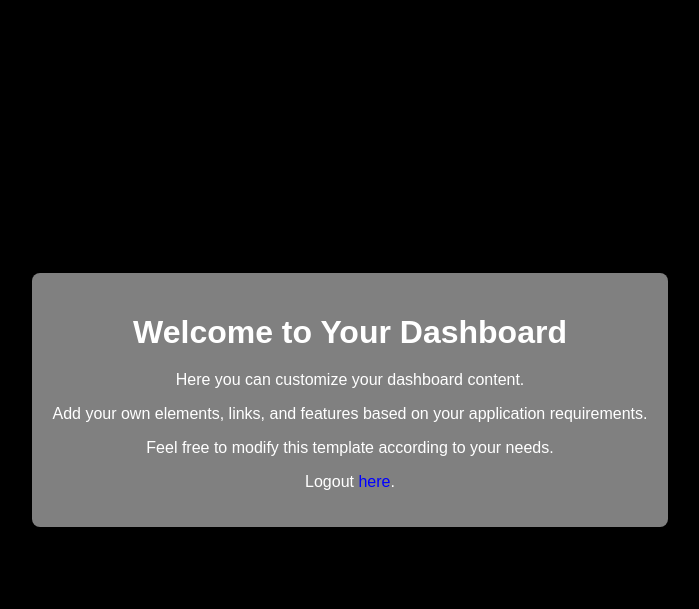
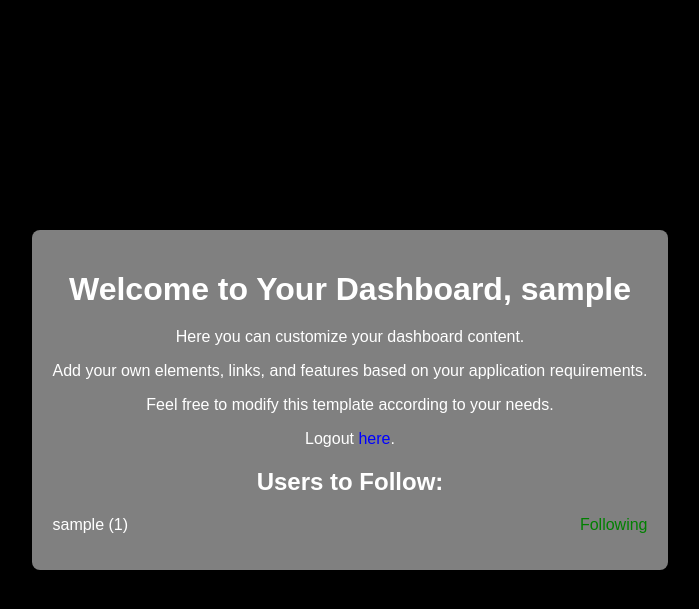
Before and after one commit to agarimel/DMBS-final-project, a Flask app: a page that uses templates/dashboard.html in a window 1280 px wide. Shown: the top 609 px of the page, without its empty margins (290-989 px from the left). Run offline with Flask 3, Linux system fonts and the light colour scheme; a database or web service that is not in the repository returns one stand-in record (values such as "Sample title"); some libraries are stand-ins or nearby versions.

Commit message:
updated follow functionality

```diff
--- a/app.py
+++ b/app.py
@@ -19,6 +19,35 @@ conn = psycopg2.connect(
     user=DB_USER,
     password=DB_PASSWORD
 )
+
+
+def check_follow_status(follower_username, follower_email_id, followed_username, followed_email_id):
+    # Check if there is a record in the 'follow' table indicating that
+    # the follower is following the user with the given username and email
+    with conn.cursor() as cursor:
+        cursor.execute("""
+            SELECT * FROM follow
+            WHERE follower_username = %s AND follower_email_id = %s
+                AND followed_username = %s AND followed_email_id = %s
+        """, (follower_username, follower_email_id, followed_username, followed_email_id))
+        return cursor.fetchone() is not None
+
+def update_follow_status(follower_username, follower_email_id, followed_username, followed_email_id):
+    # Check if the follow relationship already exists
+    if not check_follow_status(follower_username, follower_email_id, followed_username, followed_email_id):
+        # If not, insert a new record into the 'follow' table
+        with conn.cursor() as cursor:
+            try:
+                cursor.execute("""
+                    INSERT INTO follow (follower_username, follower_Email_ID, followed_username, followed_Email_ID)
+                    VALUES (%s, %s, %s, %s)
+                """, (follower_username, follower_email_id, followed_username, followed_email_id))
+                conn.commit()
+            except Exception as e:
+                print(f"Error inserting into follow table: {e}")
+                conn.rollback()
+
+
 
 @app.route('/')
 def registration_page():
@@ -103,12 +132,24 @@ def login_page():
 
 @app.route('/dashboard/<username>')
 def dashboard_page(username):
-    return render_template('dashboard.html', username=username)
+    # Fetch users and their follow status from the database
+    with conn.cursor() as cursor:
+        cursor.execute("SELECT username, Email_ID FROM \"User\"")
+        users = cursor.fetchall()
+
+    # Example: Fetch the follow status for a particular user (replace with your logic)
+    follow_status = {}
+    for user in users:
+        follow_status[user] = check_follow_status(user[0], user[1], "current_user_username", "current_user_email")
+
+    return render_template('dashboard.html', username=username, users=users, follow_status=follow_status)
 
 @app.route('/user/<username>/dashboard')
 def user_dashboard(username):
     # Render the user dashboard template
     return render_template('dashboard.html', username=username)
+
+
 
 @app.route('/success')
 def success_page():
@@ -119,5 +160,37 @@ def logout():
     # Add any logout logic here if needed
     return redirect(url_for('login_page'))
 
+
+@app.route('/follow', methods=['POST'])
+def follow():
+    try:
+        # Get the form data
+        follower_username = request.form['follower_username']
+        followed_username = request.form['followed_username']
+
+        # Retrieve email from the User table based on the username
+        with conn.cursor() as cursor:
+            cursor.execute("""
+                SELECT Email_ID FROM "User"
+                WHERE username = %s
+            """, (follower_username,))
+            follower_email = cursor.fetchone()[0]
+
+            cursor.execute("""
+                SELECT Email_ID FROM "User"
+                WHERE username = %s
+            """, (followed_username,))
+            followed_email = cursor.fetchone()[0]
+
+        # Add logic to update the follow status in the database (replace with your logic)
+        update_follow_status(follower_username, follower_email, followed_username, followed_email)
+
+        return redirect(url_for('dashboard_page', username=follower_username))
+
+    except Exception as e:
+        return f"Error: {str(e)}"
+
+
+
 if __name__ == '__main__':
     app.run(debug=True)
--- a/templates/dashboard.html
+++ b/templates/dashboard.html
@@ -28,19 +28,72 @@
             margin-bottom: 20px;
         }
 
+        ul {
+            list-style: none;
+            padding: 0;
+        }
+
+        li {
+            margin-bottom: 10px;
+            display: flex;
+            align-items: center;
+            justify-content: space-between;
+        }
+
         a {
             color: blue;
             text-decoration: none;
+        }
+
+        form {
+            display: inline-block;
+        }
+
+        button {
+            background-color: blue;
+            color: white;
+            border: none;
+            padding: 5px 10px;
+            border-radius: 4px;
+            cursor: pointer;
+        }
+
+        span {
+            color: green;
         }
     </style>
 </head>
 <body>
     <div id="dashboard-container">
-        <h1>Welcome to Your Dashboard</h1>
+        <h1>Welcome to Your Dashboard, {{ username }}</h1>
         <p>Here you can customize your dashboard content.</p>
         <p>Add your own elements, links, and features based on your application requirements.</p>
         <p>Feel free to modify this template according to your needs.</p>
         <p>Logout <a href="{{ url_for('logout') }}">here</a>.</p>
+
+        <h2>Users to Follow:</h2>
+        <ul>
+            {% for user in users %}
+                <li>
+                    <div>
+                        {{ user[0] }} ({{ user[1] }})
+                    </div>
+                    <div>
+                        {% if not follow_status[user] %}
+                            <form method="post" action="{{ url_for('follow') }}">
+                                <input type="hidden" name="follower_username" value="{{ username }}">
+                                <input type="hidden" name="follower_email" value="{{ email }}">
+                                <input type="hidden" name="followed_username" value="{{ user[0] }}">
+                                <input type="hidden" name="followed_email" value="{{ user[1] }}">
+                                <button type="submit">Follow</button>
+                            </form>
+                        {% else %}
+                            <span>Following</span>
+                        {% endif %}
+                    </div>
+                </li>
+            {% endfor %}
+        </ul>
     </div>
 </body>
 </html>
```
